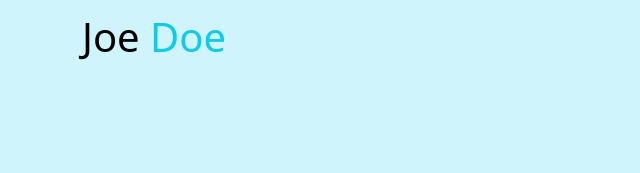
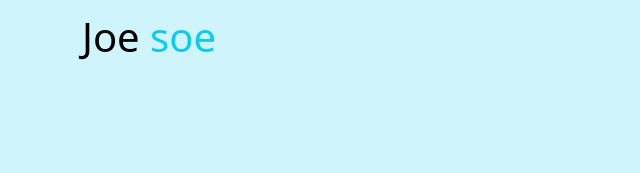
Before and after one commit to Kassim-Omokolade/-my-portfolio, a plain HTML site: page index.html in a window 1280 px wide. Shown: the top 173 px of the page, 0-640 px from the left. Drawn offline with nearby package versions, Linux system fonts and the light colour scheme.

Commit message:
modified index

```diff
--- a/index.html
+++ b/index.html
@@ -17,10 +17,11 @@
   </head>
   <body>
     <header class="bg-info-subtle vh-100">
+      <!-- nav bar change -->
       <nav class="navbar navbar-expand-lg bg-transparent">
         <div class="container">
           <a class="navbar-brand fs-1 h2" href="/"
-            >Joe <span class="text-info">Doe</span></a
+            >Joe <span class="text-info">soe</span></a
           >
           <button
             class="navbar-toggler"
```
